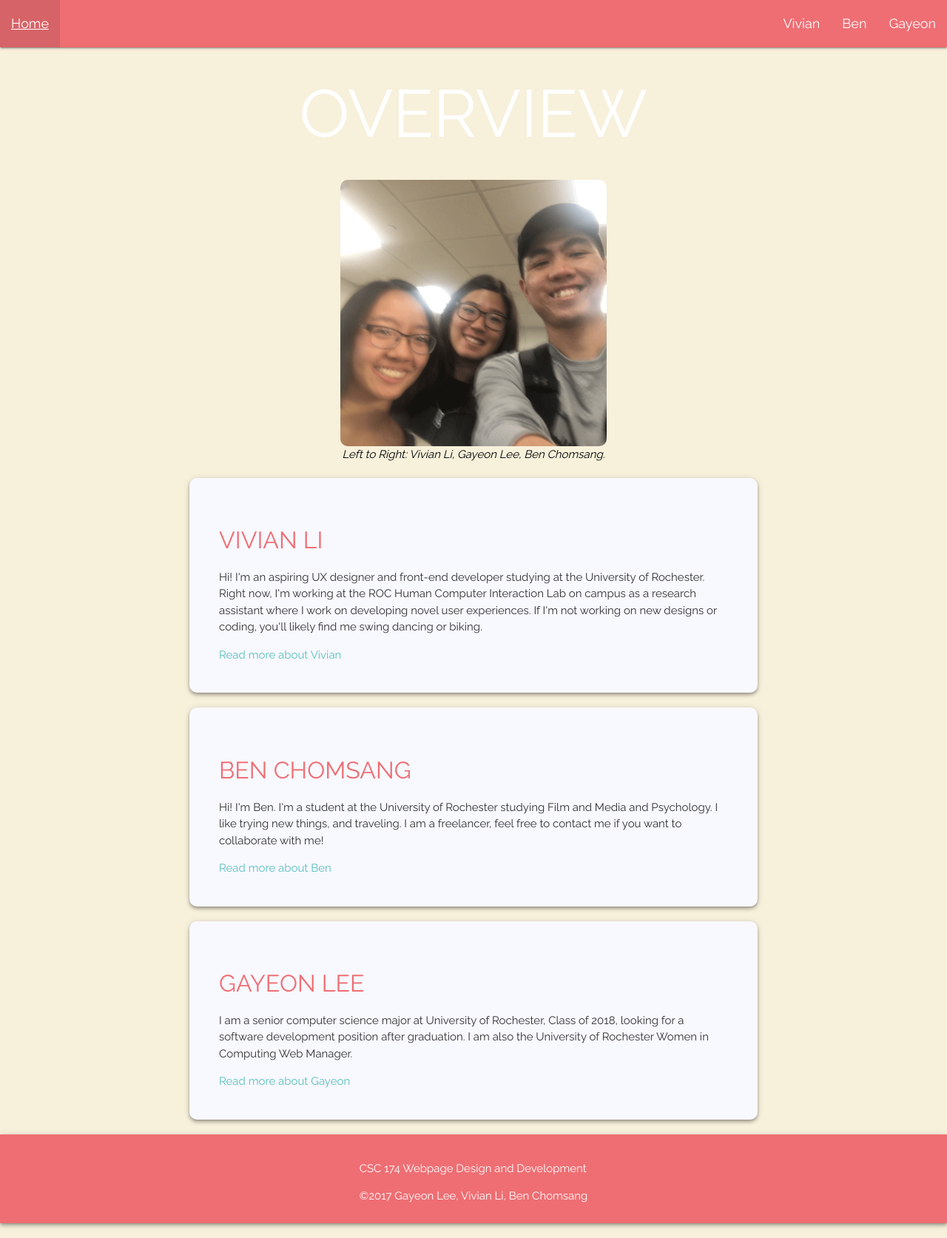
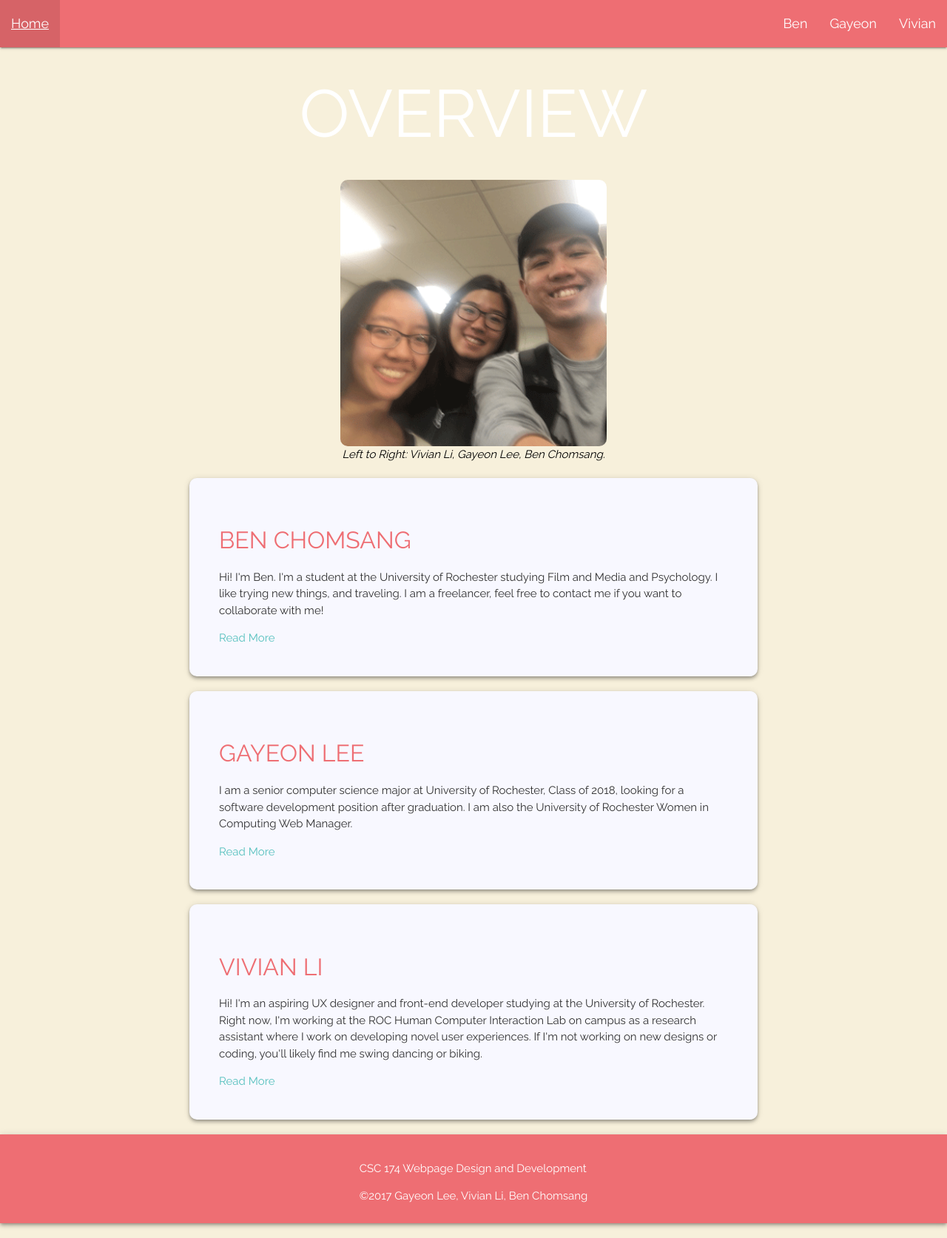
Before and after one commit to schomsan/csc174assignment5, a PHP site: page / in a window 1280 px wide. Shown: the whole page at 74% size. Run offline with PHP 8.4, Linux system fonts and the light colour scheme.

Commit message:
modified the order of the navigation menu and changed the naming of links in index.php

```diff
--- a/inc/menu.inc
+++ b/inc/menu.inc
@@ -3,9 +3,9 @@
     <li class="menu-home left"><a href="index.php">Home</a></li>
     <li>
     	<ul class = "right ">
-		    <li><a href="vivian.php">Vivian</a></li>
 		    <li><a href="ben.php">Ben</a></li>
 		    <li><a href="gayeon.php">Gayeon</a></li>
+        <li><a href="vivian.php">Vivian</a></li>
     	</ul>
 	</li>
   </ul>
--- a/index.php
+++ b/index.php
@@ -19,20 +19,21 @@
           <img src="img/group.png" alt="Group Photo" class="home-photo">
           <figcaption>Left to Right: Vivian Li, Gayeon Lee, Ben Chomsang.</figcaption>
         </figure>
-        <section class="excerpt">
-          <h2>Vivian Li</h2>
-          <p>Hi! I'm an aspiring UX designer and front-end developer studying at the University of Rochester. Right now, I'm working at the ROC Human Computer Interaction Lab on campus as a research assistant where I work on developing novel user experiences. If I'm not working on new designs or coding, you'll likely find me swing dancing or biking.</p>
-          <a href=vivian.php>Read more about Vivian</a>
-        </section>
+
         <section class="excerpt">
           <h2>Ben Chomsang</h2>
           <p>Hi! I'm Ben. I'm a student at the University of Rochester studying Film and Media and Psychology. I like trying new things, and traveling. I am a freelancer, feel free to contact me if you want to collaborate with me!</p>
-          <a href=ben.php>Read more about Ben</a>
+          <a href=ben.php>Read More</a>
         </section>
         <section class="excerpt">
           <h2>Gayeon Lee</h2>
           <p>I am a senior computer science major at University of Rochester, Class of 2018, looking for a software development position after graduation. I am also the University of Rochester Women in Computing Web Manager.  </p>
-          <a href=gayeon.php>Read more about Gayeon</a>
+          <a href=gayeon.php>Read More</a>
+        </section>
+          <section class="excerpt">
+          <h2>Vivian Li</h2>
+          <p>Hi! I'm an aspiring UX designer and front-end developer studying at the University of Rochester. Right now, I'm working at the ROC Human Computer Interaction Lab on campus as a research assistant where I work on developing novel user experiences. If I'm not working on new designs or coding, you'll likely find me swing dancing or biking.</p>
+          <a href=vivian.php>Read More</a>
         </section>
       </div>
 
```
